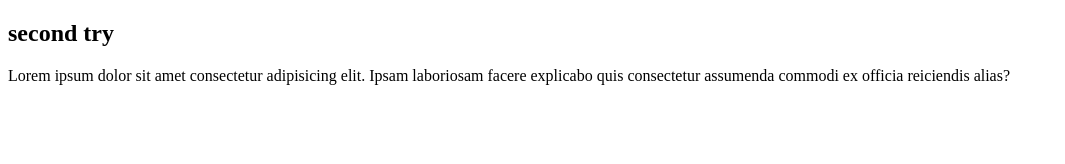
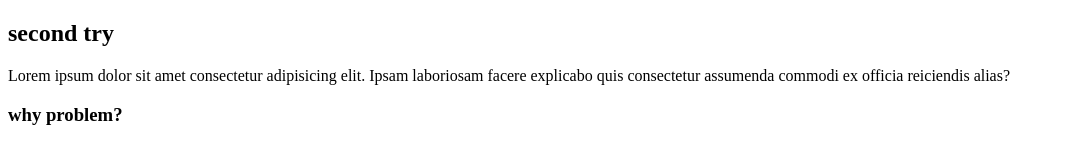
Before and after one commit to novosyolovnv/Git_Minin_3-2, a plain HTML site: page index.html in a window 1280 px wide. Shown: the whole page, without its empty margins (0-1065 px from the left). Drawn offline with Linux system fonts and the light colour scheme.

Commit message:
why problem?

```diff
--- a/index.html
+++ b/index.html
@@ -9,5 +9,8 @@
 <body>
   <h2>second try</h2>
   <p>Lorem ipsum dolor sit amet consectetur adipisicing elit. Ipsam laboriosam facere explicabo quis consectetur assumenda commodi ex officia reiciendis alias?</p>
+  <h3>why problem?
+
+  </h3>
 </body>
 </html>
```
